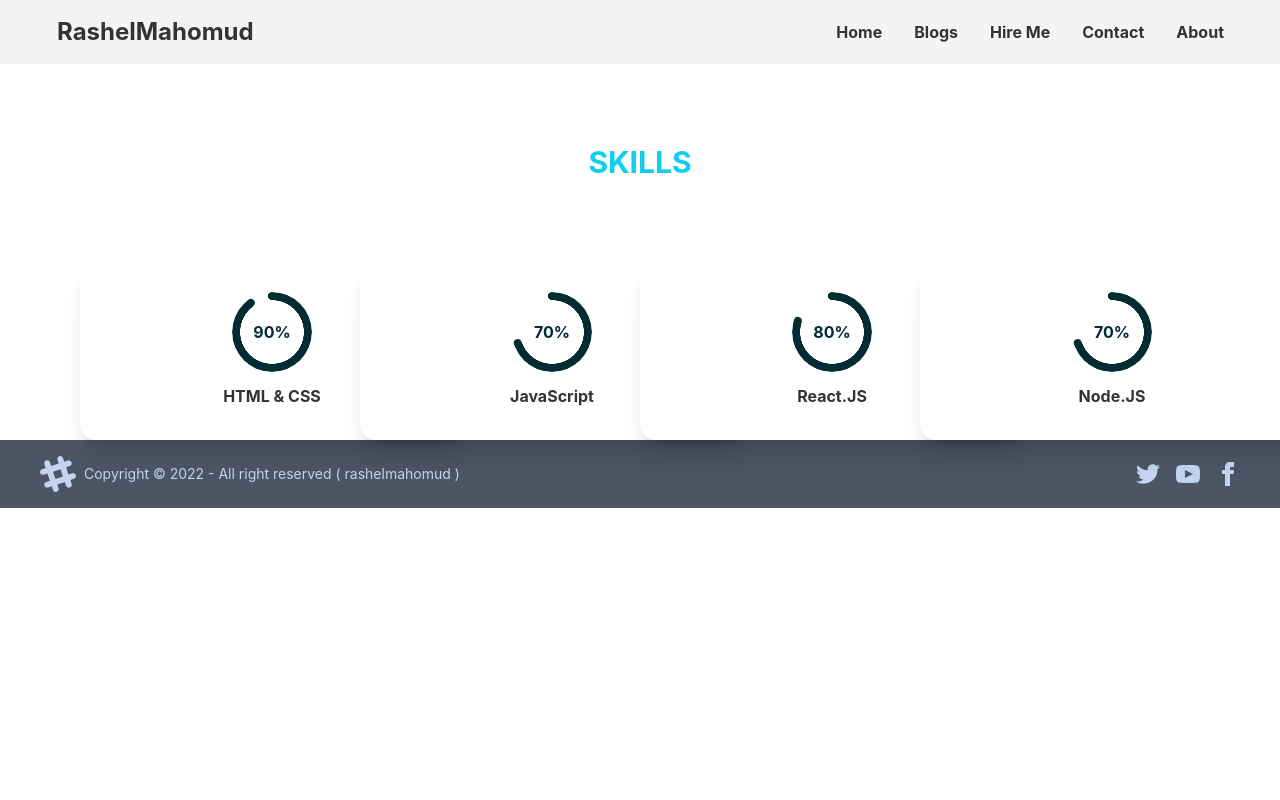
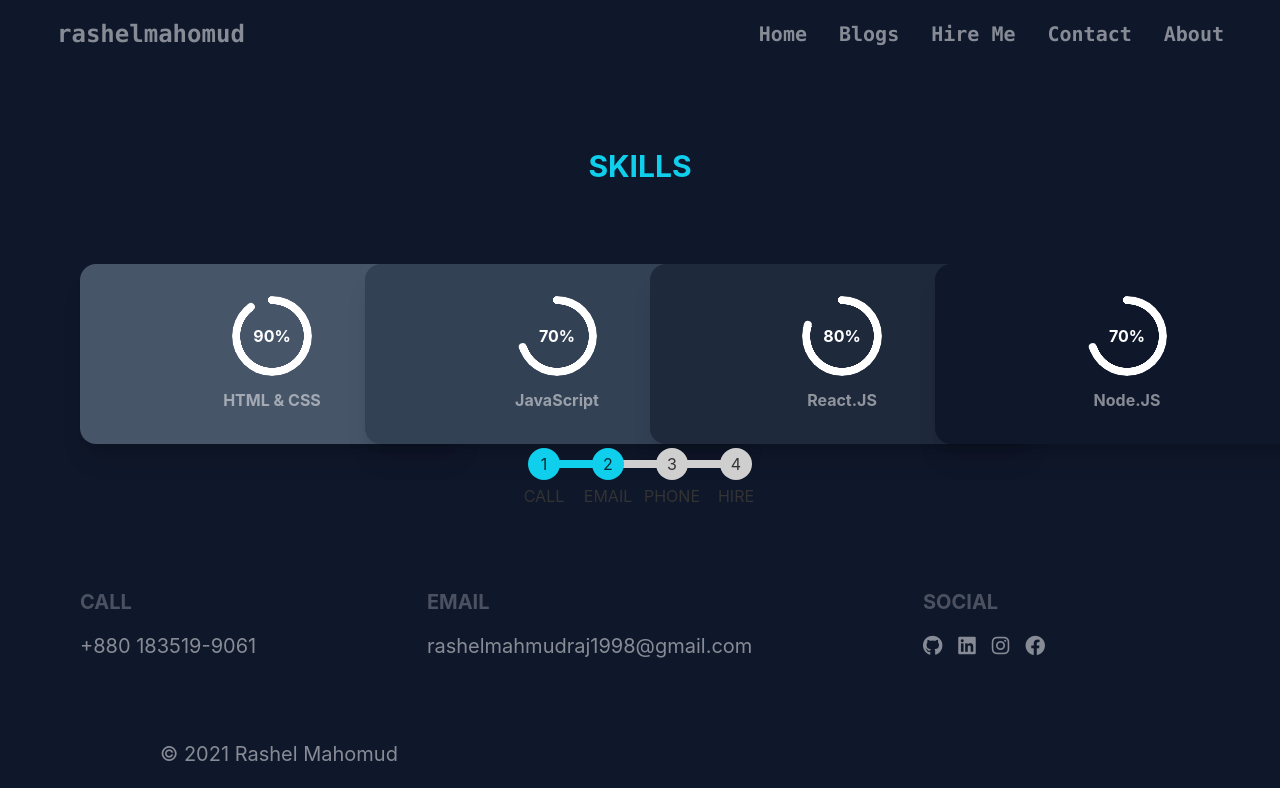
Before and after one commit to rashelmahomud/my-protfolio-website, a React (Create React App) app: page /skill in a window 1280 px wide. Shown: the top 800 px of the page. Built offline with nearby package versions, Linux system fonts and the light colour scheme.

Commit message:
added bg setup and footer

```diff
--- a/package.json
+++ b/package.json
@@ -3,6 +3,10 @@
   "version": "0.1.0",
   "private": true,
   "dependencies": {
+    "@fortawesome/fontawesome-svg-core": "^6.1.1",
+    "@fortawesome/free-regular-svg-icons": "^6.1.1",
+    "@fortawesome/free-solid-svg-icons": "^6.1.1",
+    "@fortawesome/react-fontawesome": "^0.2.0",
     "@testing-library/jest-dom": "^5.16.4",
     "@testing-library/react": "^13.3.0",
     "@testing-library/user-event": "^13.5.0",
--- a/public/index.html
+++ b/public/index.html
@@ -10,6 +10,7 @@
       content="Web site created using create-react-app"
     />
     <link rel="apple-touch-icon" href="%PUBLIC_URL%/logo192.png" />
+    <link rel="stylesheet" href="https://cdnjs.cloudflare.com/ajax/libs/font-awesome/6.1.1/css/all.min.css" integrity="sha512-KfkfwYDsLkIlwQp6LFnl8zNdLGxu9YAA1QvwINks4PhcElQSvqcyVLLD9aMhXd13uQjoXtEKNosOWaZqXgel0g==" crossorigin="anonymous" referrerpolicy="no-referrer" />
     <!--
       manifest.json provides metadata used when your web app is installed on a
       user's mobile device or desktop. See https://developers.google.com/web/fundamentals/web-app-manifest/
@@ -24,6 +25,7 @@
       work correctly both with client-side routing and a non-root public URL.
       Learn how to configure a non-root public URL by running `npm run build`.
     -->
+
     <title>RashelMahomud</title>
   </head>
   <body>
--- a/src/App.js
+++ b/src/App.js
@@ -12,7 +12,7 @@ import ProtfolioDetails from './Compornents/Protfolio/ProtfolioDetails';
 
 function App() {
   return (
-    <div>
+    <div className='bg-slate-900'>
       <Navber></Navber>
 
       <Routes>
--- a/src/Compornents/Home/Contact.js
+++ b/src/Compornents/Home/Contact.js
@@ -3,18 +3,18 @@ import React from 'react';
 const Contact = () => {
     return (
         <div>
-            <section className='my-25 bg-gray-100'>
+            <section className='my-25'>
                 <div className='p-10'>
                     <div className='grid justify-items-center mb-5'>
                         <h4 className='text-secondary text-5xl font-bold'>Conect</h4>
-                        <h4 className='text-xl font-bold'>Conect With Me</h4>
+                        <h4 className='text-xl font-bold pragraph-color'>Conect With Me</h4>
 
                     </div>
 
                     <form method="POST" action="https://formsubmit.co/rashelmahmudraj1998@gmail.com" enctype="multipart/form-data" className='grid justify-items-center'>
-                        <input className='w-80 rounded-lg p-3' name='email' type="text" placeholder='Email Address' /> <br />
-                        <input className='w-80 rounded-lg p-3' name='text' type="text" placeholder='subject' /> <br />
-                        <textarea className='w-80 rounded-lg p-3' name="message" id="" cols="40" rows="8" placeholder='your massage'></textarea>
+                        <input className='w-80 bg-slate-800 rounded-lg p-3' name='email' type="text" placeholder='Email Address' /> <br />
+                        <input className='w-80 bg-slate-800 rounded-lg p-3' name='text' type="text" placeholder='subject' /> <br />
+                        <textarea className='w-80 bg-slate-800 rounded-lg p-3' name="message" id="" cols="40" rows="8" placeholder='your massage'></textarea>
                         <button type="submit" className='btn btn-primary mt-5 text-white'>Send Massage</button>
                     </form>
 
--- a/src/Compornents/Home/Footer.js
+++ b/src/Compornents/Home/Footer.js
@@ -3,18 +3,42 @@ import React from 'react';
 const Footer = () => {
     return (
         <div>
-            <footer className="footer items-center p-4 bg-gray-600 text-neutral-content px-10">
-                <div className="items-center grid-flow-col">
-                    <svg width="36" height="36" viewBox="0 0 24 24" xmlns="http://www.w3.org/2000/svg" fill-rule="evenodd" clip-rule="evenodd" className="fill-current"><path d="M22.672 15.226l-2.432.811.841 2.515c.33 1.019-.209 2.127-1.23 2.456-1.15.325-2.148-.321-2.463-1.226l-.84-2.518-5.013 1.677.84 2.517c.391 1.203-.434 2.542-1.831 2.542-.88 0-1.601-.564-1.86-1.314l-.842-2.516-2.431.809c-1.135.328-2.145-.317-2.463-1.229-.329-1.018.211-2.127 1.231-2.456l2.432-.809-1.621-4.823-2.432.808c-1.355.384-2.558-.59-2.558-1.839 0-.817.509-1.582 1.327-1.846l2.433-.809-.842-2.515c-.33-1.02.211-2.129 1.232-2.458 1.02-.329 2.13.209 2.461 1.229l.842 2.515 5.011-1.677-.839-2.517c-.403-1.238.484-2.553 1.843-2.553.819 0 1.585.509 1.85 1.326l.841 2.517 2.431-.81c1.02-.33 2.131.211 2.461 1.229.332 1.018-.21 2.126-1.23 2.456l-2.433.809 1.622 4.823 2.433-.809c1.242-.401 2.557.484 2.557 1.838 0 .819-.51 1.583-1.328 1.847m-8.992-6.428l-5.01 1.675 1.619 4.828 5.011-1.674-1.62-4.829z"></path></svg>
-                    <p>Copyright © 2022 - All right reserved ( rashelmahomud )</p>
+            <div className='text-center'>
+                <ul class="steps text-center">
+                    <li class="step step-primary">CALL</li>
+                    <li class="step step-primary">EMAIL</li>
+                    <li class="step">PHONE</li>
+                    <li class="step">HIRE</li>
+                </ul>
+            </div>
+            <footer class="footer p-10 pragraph-color p-20">
+                <div className='text-xl'>
+                    <span class="footer-title">CALL</span>
+                    <a class="link link-hover">+880 183519-9061</a>
+
                 </div>
-                <div className="grid-flow-col gap-4 md:place-self-center md:justify-self-end">
-                    <a href='https://twitter.com/rashelmahmudra1'><svg xmlns="http://www.w3.org/2000/svg" width="24" height="24" viewBox="0 0 24 24" className="fill-current"><path d="M24 4.557c-.883.392-1.832.656-2.828.775 1.017-.609 1.798-1.574 2.165-2.724-.951.564-2.005.974-3.127 1.195-.897-.957-2.178-1.555-3.594-1.555-3.179 0-5.515 2.966-4.797 6.045-4.091-.205-7.719-2.165-10.148-5.144-1.29 2.213-.669 5.108 1.523 6.574-.806-.026-1.566-.247-2.229-.616-.054 2.281 1.581 4.415 3.949 4.89-.693.188-1.452.232-2.224.084.626 1.956 2.444 3.379 4.6 3.419-2.07 1.623-4.678 2.348-7.29 2.04 2.179 1.397 4.768 2.212 7.548 2.212 9.142 0 14.307-7.721 13.995-14.646.962-.695 1.797-1.562 2.457-2.549z"></path></svg>
-                    </a>
-                    <a href='https://www.youtube.com/channel/UC34_bPGvxSQLNb8D8OcPRbA/videos'><svg xmlns="http://www.w3.org/2000/svg" width="24" height="24" viewBox="0 0 24 24" className="fill-current"><path d="M19.615 3.184c-3.604-.246-11.631-.245-15.23 0-3.897.266-4.356 2.62-4.385 8.816.029 6.185.484 8.549 4.385 8.816 3.6.245 11.626.246 15.23 0 3.897-.266 4.356-2.62 4.385-8.816-.029-6.185-.484-8.549-4.385-8.816zm-10.615 12.816v-8l8 3.993-8 4.007z"></path></svg></a>
-                    <a href='https://web.facebook.com/rashelmahomud.raj/'><svg xmlns="http://www.w3.org/2000/svg" width="24" height="24" viewBox="0 0 24 24" className="fill-current"><path d="M9 8h-3v4h3v12h5v-12h3.642l.358-4h-4v-1.667c0-.955.192-1.333 1.115-1.333h2.885v-5h-3.808c-3.596 0-5.192 1.583-5.192 4.615v3.385z"></path></svg></a>
+                <div className='text-xl'>
+                    <span class="footer-title">EMAIL</span>
+
+                    <a class="link link-hover">rashelmahmudraj1998@gmail.com</a>
+
                 </div>
+                <div>
+                    <span class="footer-title text-xl">Social</span>
+                    <div class="grid grid-flow-col gap-4 text-xl">
+                        <a href='https://github.com/rashelmahomud' target="_blank"><i class="fa-brands fa-github"></i></a>
+                        <a href='https://www.linkedin.com/in/rashelmahomud/' target="_blank"> <i class="fa-brands fa-linkedin"></i></a>
+                        <a href='https://www.instagram.com/rashel_mahomud/' target="_blank"><i class="fa-brands fa-instagram"></i></a>
+                        <a href='https://web.facebook.com/rashelmahomud.raj' target="_blank"> <i class="fa-brands fa-facebook"></i></a>
+
+                    </div>
+                </div>
+
+
+
             </footer>
+            <h1 className='pragraph-color ml-20 text-xl pb-5 px-20'>© 2021 Rashel Mahomud</h1>
+
         </div>
     );
 };
--- a/src/Compornents/Home/Gellery.css
+++ b/src/Compornents/Home/Gellery.css
@@ -7,6 +7,10 @@
     font-weight: bold;
     position: relative;
     animation: mymove 5s infinite;
+}
+
+.pragraph-color{
+    color: rgba(255, 255, 255, 0.5);
 }
 
 #div1 {
--- a/src/Compornents/Home/Skill.js
+++ b/src/Compornents/Home/Skill.js
@@ -8,38 +8,38 @@ const Skill = () => {
             </div>
 
 
-            <div className='grid grid-cols-1 md:grid-cols-2 lg:grid-cols-4 px-20'>
+            <div className='grid grid-cols-1 md:grid-cols-2 lg:grid-cols-4 gap-5 px-20'>
 
 
-                <div class="card w-96 bg-base-100 shadow-xl">
+                <div class="card w-96 bg-slate-600 shadow-xl">
                     <div class="card-body">
                         <div className='text-center'>
-                            <div class="radial-progress bg-white font-bold text-primary-content border-primary" style={{ "--value": 90 }}>90%</div>
-                            <p className='font-bold mt-3'>HTML & CSS</p>
+                            <div class="radial-progress font-bold border-primary text-white" style={{ "--value": 90 }}>90%</div>
+                            <p className='font-bold mt-3 pragraph-color'>HTML & CSS</p>
                         </div>
                     </div>
                 </div>
-                <div class="card w-96 bg-base-100 shadow-xl">
+                <div class="card w-96 bg-slate-700 shadow-xl">
                     <div class="card-body">
                         <div className='text-center'>
-                            <div class="radial-progress bg-white font-bold text-primary-content border-primary" style={{ "--value": 70 }}>70%</div>
-                            <p className='font-bold mt-3'>JavaScript</p>
+                            <div class="radial-progress font-bold border-primary text-white" style={{ "--value": 70 }}>70%</div>
+                            <p className='font-bold mt-3 pragraph-color'>JavaScript</p>
                         </div>
                     </div>
                 </div>
-                <div class="card w-96 bg-base-100 shadow-xl">
+                <div class="card w-96 bg-slate-800 shadow-xl">
                     <div class="card-body">
                         <div className='text-center'>
-                            <div class="radial-progress bg-white font-bold text-primary-content border-primary" style={{ "--value": 80 }}>80%</div>
-                            <p className='font-bold mt-3'>React.JS</p>
+                            <div class="radial-progress font-bold border-primary text-white" style={{ "--value": 80 }}>80%</div>
+                            <p className='font-bold mt-3 pragraph-color'>React.JS</p>
                         </div>
                     </div>
                 </div>
-                <div class="card w-96 bg-base-100 shadow-xl">
+                <div class="card w-96 bg-slate-900 shadow-xl">
                     <div class="card-body">
                         <div className='text-center'>
-                            <div class="radial-progress bg-white font-bold text-primary-content border-primary" style={{ "--value": 70 }}>70%</div>
-                            <p className='font-bold mt-3'>Node.JS</p>
+                            <div class="radial-progress font-bold border-primary text-white" style={{ "--value": 70 }}>70%</div>
+                            <p className='font-bold mt-3 pragraph-color'>Node.JS</p>
                         </div>
                     </div>
                 </div>
--- a/src/Compornents/Navber/Navber.js
+++ b/src/Compornents/Navber/Navber.js
@@ -3,13 +3,13 @@ import { Link } from 'react-router-dom';
 
 const Navber = () => {
     return (
-        <div className="navbar bg-gray-100 px-10">
+        <div className="navbar px-10">
             <div className="navbar-start">
                 <div className="dropdown">
                     <label tabindex="0" className="btn btn-ghost lg:hidden">
                         <svg xmlns="http://www.w3.org/2000/svg" className="h-5 w-5" fill="none" viewBox="0 0 24 24" stroke="currentColor"><path stroke-linecap="round" stroke-linejoin="round" stroke-width="2" d="M4 6h16M4 12h8m-8 6h16" /></svg>
                     </label>
-                    <ul tabindex="0" className="menu menu-compact dropdown-content mt-3 p-2 shadow bg-base-100 rounded-box w-52">
+                    <ul tabindex="0" className="menu menu-compact text-xl dropdown-content mt-3 p-2 shadow font-mono pragraph-color rounded-box w-52">
                         <li><Link to="/">Home</Link></li>
                         <li><Link to="/blogs">Blogs</Link></li>
                         <li><a target="_blank" href='https://web.facebook.com/messages/t/100015152085518/'>Hire Me </a></li>
@@ -17,10 +17,10 @@ const Navber = () => {
                         <li><Link to="/about">About</Link></li>
                     </ul>
                 </div>
-                <a className="btn btn-ghost normal-case text-2xl font-bold">RashelMahomud</a>
+                <a className="btn btn-ghost normal-case text-2xl pragraph-color font-mono font-bold">rashelmahomud</a>
             </div>
-            <div className="navbar-end hidden lg:flex">
-                <ul className="menu menu-horizontal p-0 font-bold">
+            <div className="navbar-end hidden lg:flex text-xl">
+                <ul className="menu menu-horizontal p-0 pragraph-color font-mono font-bold">
                     <li><Link to="/">Home</Link></li>
                     <li><Link to="/blogs">Blogs</Link></li>
                     <li><a target="_blank" href='https://web.facebook.com/messages/t/100015152085518/'>Hire Me</a></li>
--- a/src/Compornents/Protfolio/Protfolio.js
+++ b/src/Compornents/Protfolio/Protfolio.js
@@ -12,13 +12,13 @@ const Protfolio = ({ service }) => {
     return (
         <div>
             <div >
-                <div className="card w-96 bg-base-100 shadow-xl justify-content-center">
+                <div className="card w-96 shadow-2xl justify-content-center">
                     <figure className="px-10 pt-10">
                         <img src={service.img} alt="Shoes" className="rounded-xl" />
                     </figure>
                     <div className="card-body items-center text-center">
-                        <h2 className="card-title">{service.name}</h2>
-                        <p>{service.dec}</p>
+                        <h2 className="card-title pragraph-color">{service.name}</h2>
+                        <p className='pragraph-color'>{service.dec}</p>
                         <div className="card-actions">
                             <button onClick={ () => handelDetails(service._id)} className="btn btn-primary">Details</button>
                             <a className='btn' target="_blank" href="https://laptop-pats.web.app/">Click For Live</a>
--- a/src/Compornents/Protfolio/ProtfolioDetails.js
+++ b/src/Compornents/Protfolio/ProtfolioDetails.js
@@ -28,9 +28,13 @@ const ProtfolioDetails = () => {
 
             </div>
             <div className='text-center'>
-                <h1 className='text-4xl'>Website Name: <span className='text-4xl text-primary font-bold'>{newService[0]?.name}</span></h1>
-                <p> Technology used: {newService[0]?.dec}</p>
-                <h3 className='lg:w-3/5 p-5 lg:ml-60 my-10'>{newService[0]?.details}</h3>
+                <h1 className='text-4xl pragraph-color'>Website Name: <span className='text-4xl text-primary font-bold'>{newService[0]?.name}</span></h1>
+                <p className='pragraph-color'> Technology used: {newService[0]?.dec}</p>
+
+                <button class="btn btn-outline btn-info"><a href='https://github.com/rashelmahomud'>CLIENT CODE</a></button>
+                <button class="btn btn-outline btn-info"><a href='https://github.com/rashelmahomud'>SARVER CODE</a></button>
+
+                <h3 className='lg:w-3/5 p-5 lg:ml-60 my-10 pragraph-color'>{newService[0]?.details}</h3>
 
 
             </div>
```
Also changed, not shown: src/Compornents/Home/AboutUs.js (+6 -4 lines), src/Compornents/Home/Gellery.js (+4 -4 lines), 2 other files (tests, documents, lock files or other folders).
